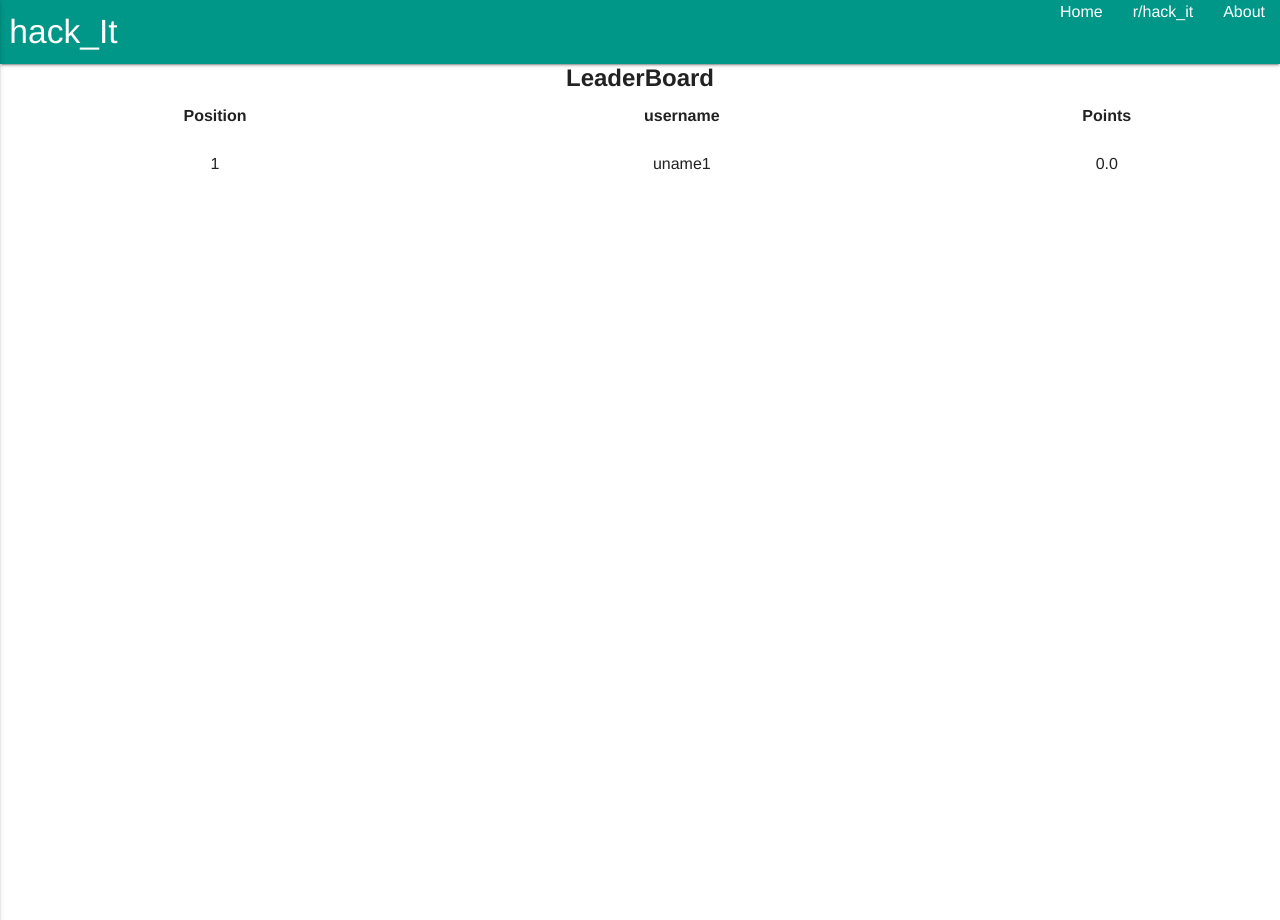
After one commit to OpenWeavers/hack_it, a PHP site: page /PhpstormProjects/lboard.html in a window 1280 px wide. The commit adds this page. Run offline with PHP 8.4, Linux system fonts and the light colour scheme; some libraries are stand-ins or nearby versions.

Commit message:
Added Leaderboard page

```diff
--- a/css/main.css
+++ b/css/main.css
@@ -311,3 +311,11 @@ nav{
     text-decoration: none;
     color : #009688;
 }
+/*For lboard.html*/
+#lbrd > table > caption{
+  font-weight: bold;
+  font-size: 150%;
+}
+#lbrd td,#lbrd th{
+  text-align: center;
+}
--- /dev/null
+++ b/lboard.html
@@ -0,0 +1,61 @@
+<html lang="">
+    <head>
+        <meta charset="utf-8">
+        <meta http-equiv="x-ua-compatible" content="ie=edge">
+        <title>LeaderBoard</title>
+        <meta name="description" content="">
+        <meta name="viewport" content="width=device-width, initial-scale=1">
+
+        <link rel="manifest" href="site.webmanifest">
+        <!-- Place favicon.ico in the root directory -->
+        <link rel="stylesheet" href="https://fonts.googleapis.com/icon?family=Material+Icons">
+        <link rel="stylesheet" href="https://code.getmdl.io/1.3.0/material.teal-amber.min.css" />
+        <script defer src="https://code.getmdl.io/1.3.0/material.min.js"></script>
+        <!--<link rel="stylesheet" href="css/materialize.css" >-->
+        <link rel="stylesheet" type="text/css" href="font-awesome-4.7.0/css/font-awesome.css">
+        <link href="https://fonts.googleapis.com/icon?family=Material+Icons" rel="stylesheet">
+        <link type="text/css" rel="stylesheet" href="css/materialize.min.css"  media="screen,projection"/>
+        <link rel="stylesheet" href="css/main.css">
+        <script src="https://ajax.googleapis.com/ajax/libs/jquery/3.2.1/jquery.min.js"></script>
+        <script type="text/javascript" src="js/materialize.min.js"></script>
+        <script>
+        $(document).ready(function(){
+          $(".button-collapse").sideNav();
+        });
+
+        </script>
+    </head>
+    <body>
+      <nav>
+        <div class="nav-wrapper">
+          <a href="#!" class="brand-logo">&nbsp;hack_It</a>
+          <a href="#" data-activates="mobile-demo" class="button-collapse"><i class="material-icons">menu</i></a>
+          <ul class="right hide-on-med-and-down">
+            <li><a href="./index.php">Home</a></li>
+            <li><a href="https://www.reddit.com/r/hack_it/" target="_blank">r/hack_it</a></li>
+            <li><a href="./about.html">About</a></li>
+          </ul>
+          <ul class="side-nav" id="mobile-demo">
+            <li><a href="./index.php">Home</a></li>
+            <li><a href="https://www.reddit.com/r/hack_it/" target="_blank">r/hack_it</a></li>
+            <li><a href="./about.html">About</a></li>
+          </ul>
+        </div>
+    </nav>
+    <div class="row" id="lbrd">
+      <table class="highlight">
+        <caption>LeaderBoard</caption>
+        <tr>
+          <th>Position</th>
+          <th>username</th>
+          <th>Points</th>
+        </tr>
+        <tr>
+          <td>1</td>
+          <td>uname1</td>
+          <td>0.0</td>
+        </tr>
+      </table>
+    </div>
+  </body>
+</html>
```
